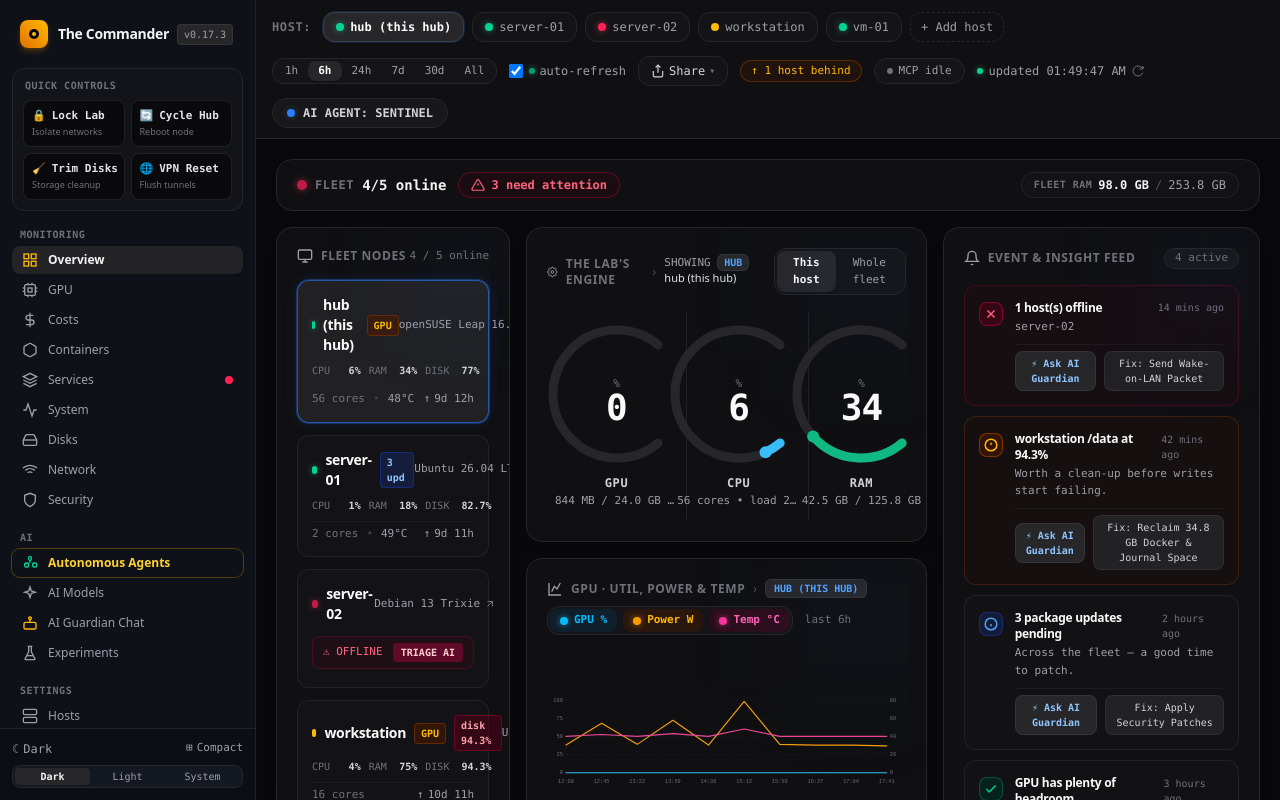
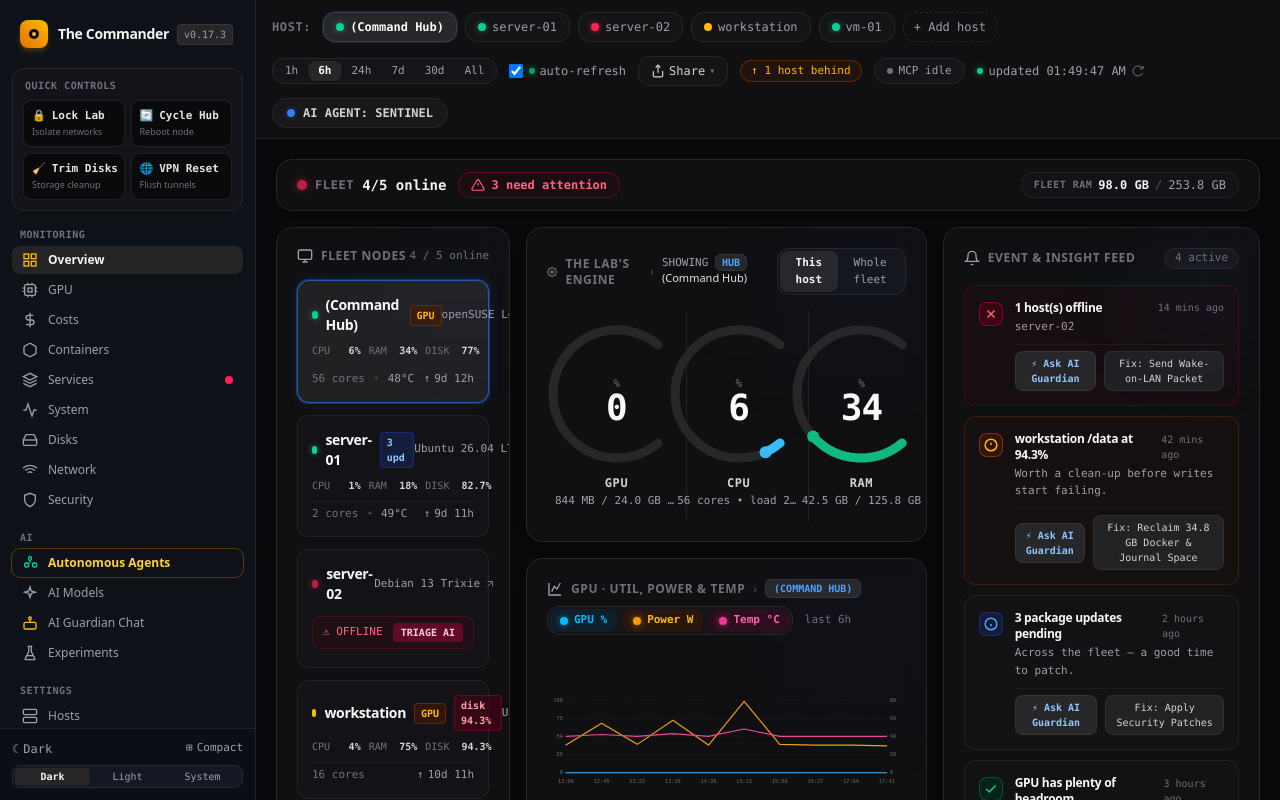
Before and after one commit to jhinkle5/Console, a React (Vite) app: page / in a window 1280 px wide. Built offline with nearby package versions, Linux system fonts and the light colour scheme.

Commit message:
Rename hub to Command Hub in initial data

```diff
--- a/src/data/initialData.ts
+++ b/src/data/initialData.ts
@@ -3,7 +3,7 @@ import { HostNode, MetricTimeSeriesPoint, EventInsight, CostConsumer, ContainerI
 export const INITIAL_HOSTS: HostNode[] = [
   {
     id: 'hub',
-    name: 'hub (this hub)',
+    name: ' (Command Hub)',
     isHub: true,
     status: 'online',
     hasGpu: true,
```
